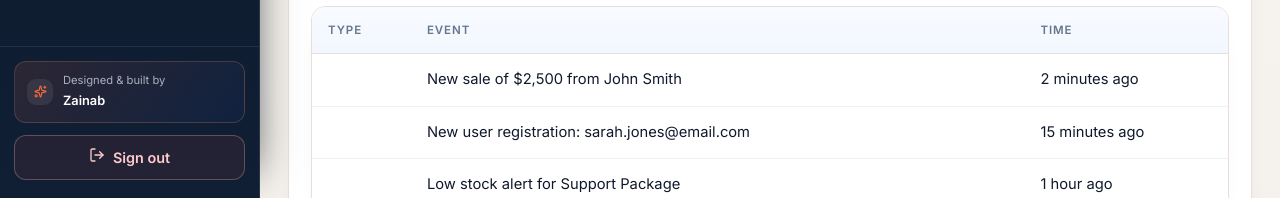
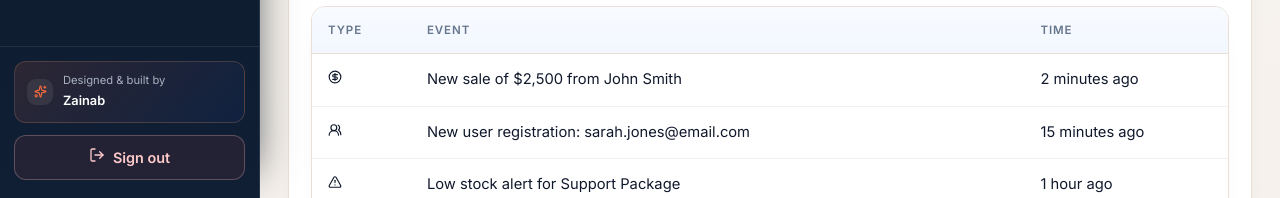
Before and after one commit to abdulbasit-25/zainaib-internship-task, a React (Vite) app in the folder task-4-enterprise-dashboard/: page /dashboard in a window 1280 px wide. Both pictures are taken after a click on the button "Log in". Shown: the part 602-800 px from the top of the page. Built offline with nearby package versions, Linux system fonts and the light colour scheme.

Commit message:
Update enterprise dashboard DashboardPage.jsx

```diff
--- a/task-4-enterprise-dashboard/src/pages/DashboardPage.jsx
+++ b/task-4-enterprise-dashboard/src/pages/DashboardPage.jsx
@@ -6,12 +6,13 @@ import {
   CircleDollarSign,
   Minus,
   PackageCheck,
+  ShieldCheck,
   TrendingUp,
+  TriangleAlert,
   UsersRound,
 } from "lucide-react";
 import { AdminLayout } from "../layouts/AdminLayout";
 import { MetricCard } from "../components/MetricCard";
-import { ChartCard } from "../components/ChartCard";
 import { DataTable } from "../components/DataTable";
 import { useTable } from "../hooks";
 import {
@@ -63,6 +64,13 @@ const directionIcon = {
   up: ArrowUpRight,
   down: ArrowDownRight,
   flat: Minus,
+};
+
+const activityIconMap = {
+  sale: CircleDollarSign,
+  user: UsersRound,
+  alert: TriangleAlert,
+  system: ShieldCheck,
 };
 
 /**
@@ -133,7 +141,14 @@ export const DashboardPage = () => {
           <h2 className="section-title">Recent Activity</h2>
           <DataTable
             columns={[
-              { key: "icon", label: "Type", render: (val, item) => item.icon },
+              {
+                key: "icon",
+                label: "Type",
+                render: (_, item) => {
+                  const Icon = activityIconMap[item.type] || Activity;
+                  return <Icon size={14} />;
+                },
+              },
               { key: "message", label: "Event" },
               { key: "timestamp", label: "Time" },
             ]}
```
